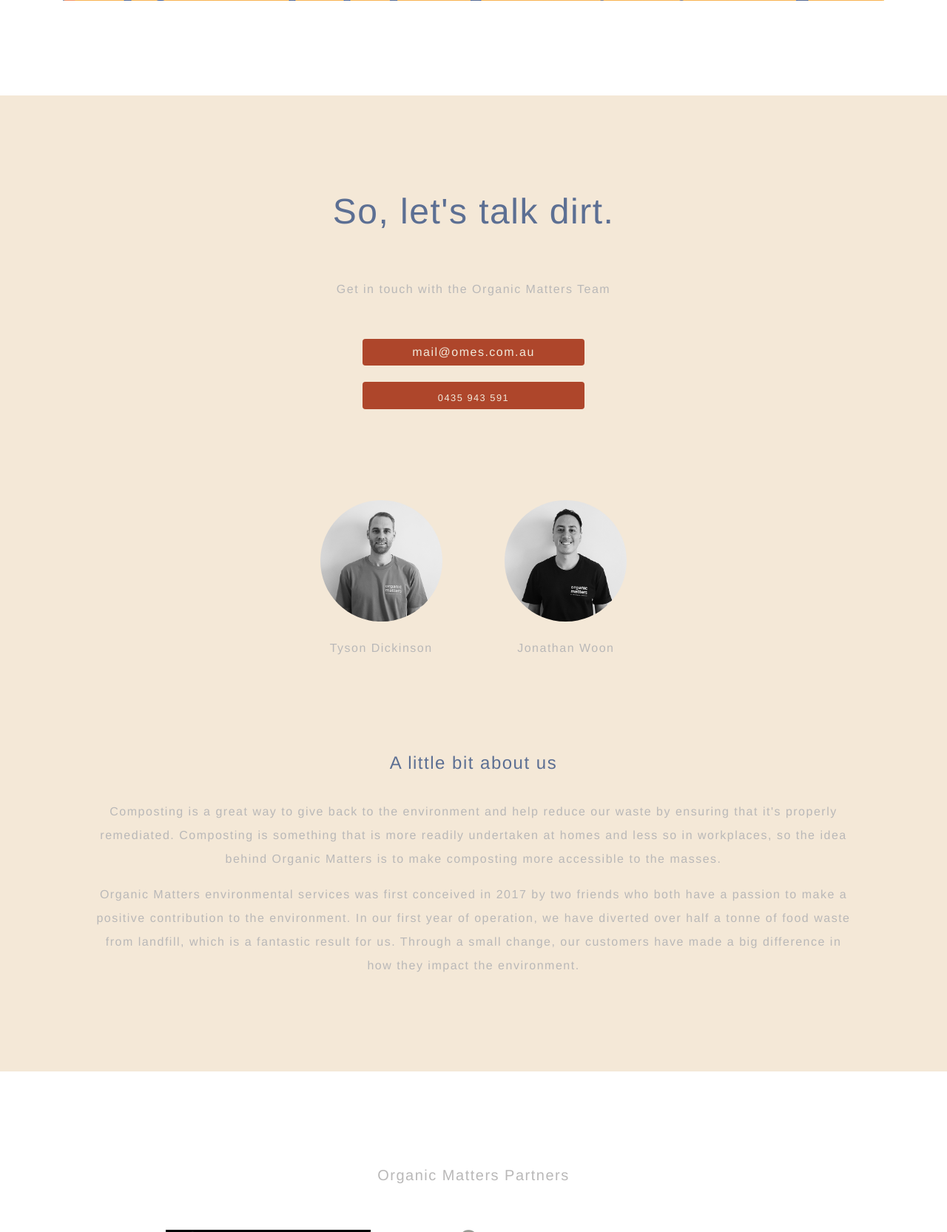
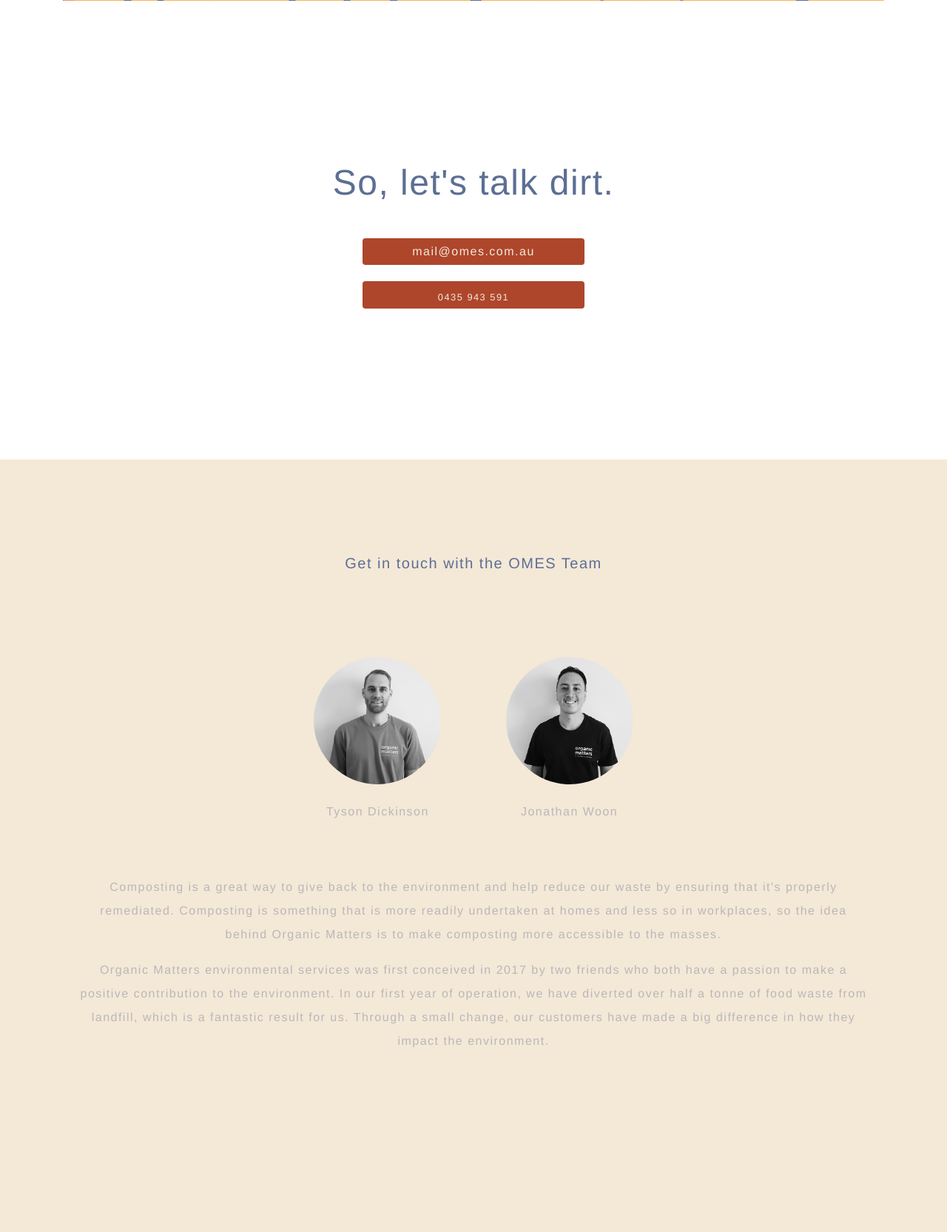
Before and after one commit to Rahel-Weiss/omes, a PHP site: page / in a window 1280 px wide. Shown: the part 4835-6500 px from the top of the page at 74% size. Run offline with PHP 8.4, Linux system fonts and the light colour scheme; some libraries are stand-ins or nearby versions.

Commit message:
changed the contact section

```diff
--- a/Components/talk-dirt.css
+++ b/Components/talk-dirt.css
@@ -1,11 +1,17 @@
 .talk-dirt {
-	background-color: #F4E8D7;
-	padding-top: 10%;
+	padding-top: 7%;
+  padding-bottom: 15%;
 	text-align: center;
 }
 
+.about-us {
+  background-color: #F4E8D7;
+  padding: 10% 5% 10% 5%;
+  text-align: center;
+}
+
 .row.team-members {
-  margin: 10% 5% 10% 5%;
+  margin: 10% 5% 5% 5%;
 }
 
 .col.team-member {
--- a/index.html
+++ b/index.html
@@ -214,8 +214,6 @@
             <div class="row">
               <div class="col">
                 <h1 class="blue">So, let's talk dirt.</h1>
-              <br><br>
-              <p class="lt-grey"> Get in touch with the Organic Matters Team</p>
                 <br>
               </div>
             </div>
@@ -227,6 +225,12 @@
                 <a class="btn phone red-btn" href="tel:+610435943591">0435 943 591</a>
               </div>
             </div>
+          </div>
+        </section>
+
+        <div class="about-us">
+          <h5 class="blue">Get in touch with the OMES Team</h5>
+
           <div class="row team-members justify-content-center">
             <div class=" col-xs-4 col-md-3">
               <img class="team" src="./images/tyson.png">
@@ -239,14 +243,12 @@
             </div>
           </div>
           <div id="bio" class="row justify-content-center">
-            <h4 class="blue">A little bit about us</h4>
-            <br>
-            <br>
             <p class=" bio-text lt-grey">Composting is a great way to give back to the environment and help reduce our waste by ensuring that it's properly remediated. Composting is something that is more readily undertaken at homes and less so in workplaces, so the idea behind Organic Matters is to make composting more accessible to the masses.</p>
             <p class="bio-text lt-grey">Organic Matters environmental services was first conceived in 2017 by two friends who both have a passion to make a positive contribution to the environment. In our first year of operation, we have diverted over half a tonne of food waste from landfill, which is a fantastic result for us. Through a small change, our customers have made a big difference in how they impact the environment.</p>
           </div>
         </div>
-      </section>
+
+
       <!-- Partners -->
       <div class="container partners ">
         <div class="text-center">
```
Lines whose indentation alone changed are shown as unchanged.
